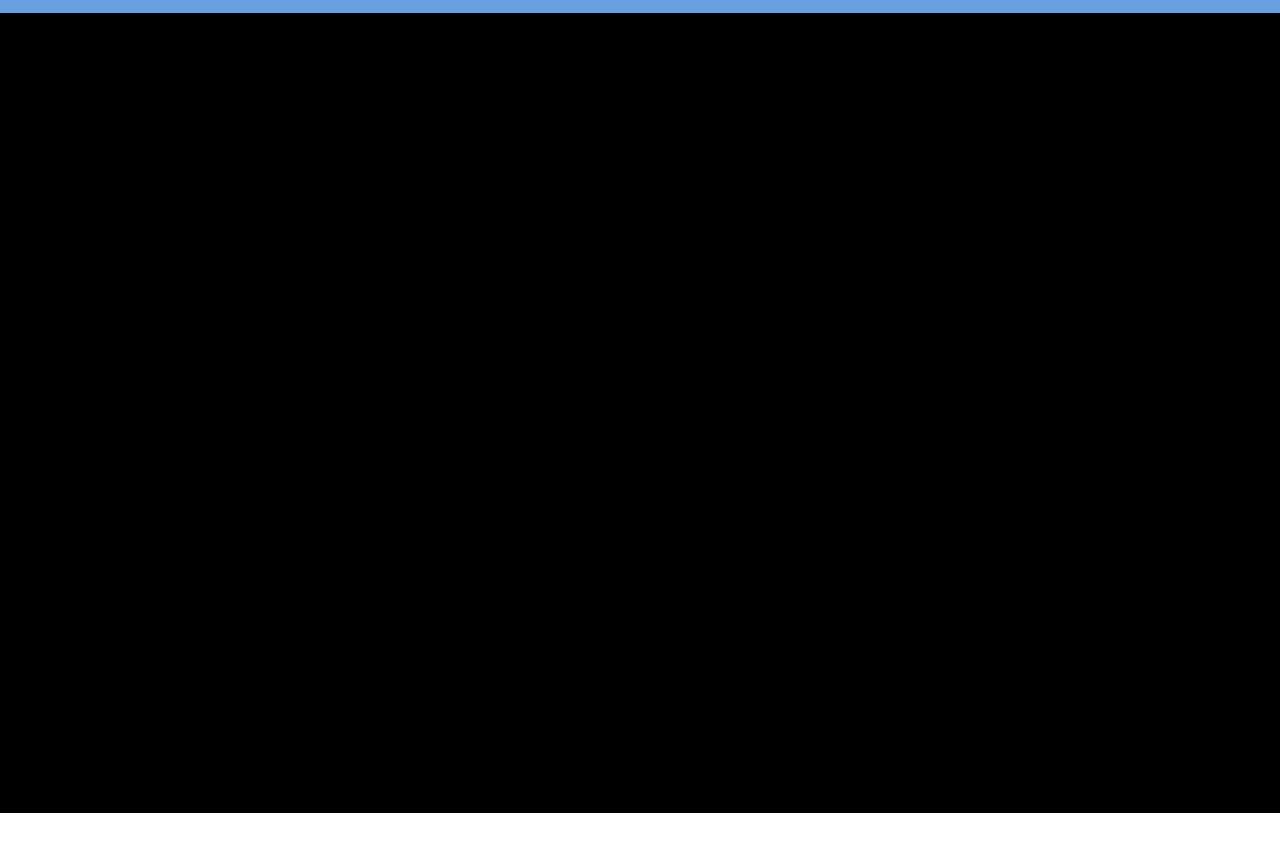
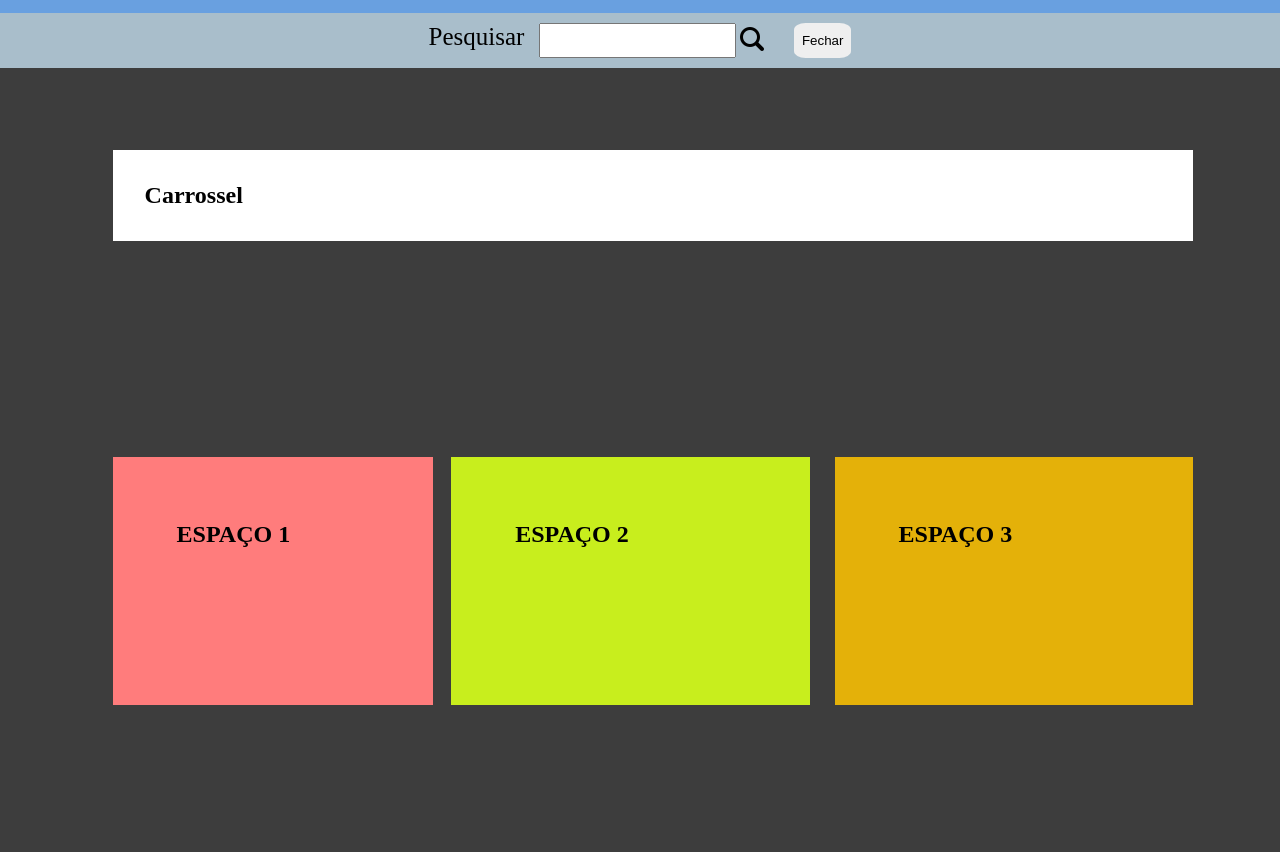
Before and after one commit to sandro-wesley/Noticias, a plain HTML site: page index.html in a window 1280 px wide. Both pictures are taken after a click on the button 1128 px from the left and 51 px from the top of the page. Shown: the part 80-932 px from the top of the page. Before the commit the page ends 893 px from the top, so only its background shows below. Drawn offline with Linux system fonts and the light colour scheme.

Commit message:
modificacoes

```diff
--- a/index.html
+++ b/index.html
@@ -48,11 +48,36 @@
     </header>
 
     <main>
-    <div class="procurar">
+        <span id="espaco"></span>
+    <div id="procurar">
         <label >Pesquisar </label>
         <input type="text" id="pesquisar"/>
+        <button type="button" id="go"><img src="Img/lupa.png" alt="Pesquisar"></button>
+
+        <!--Botão temporario para fechar div da pesquisa-->
+        <button type="button" id="fechar" onclick="fechar()">Fechar</button>
     </div>
+
+    <section id="noticias">
+        <div id="carrossel">
+            <h1>Carrossel</h1>
+        </div>
+
+        <div id="not-1">
+            <h1>ESPAÇO 1</h1>
+        </div>
+
+        <div id="not-2">
+            <h1>ESPAÇO 2</h1>
+        </div>
+
+        <div id="not-3">
+            <h1>ESPAÇO 3</h1>
+        </div>
+    </section>
     </main>
+
 </body>
+
 <script src="scrypt.js"></script>
 </html>
--- a/scrypt.js
+++ b/scrypt.js
@@ -1,7 +1,17 @@
+//Div da pesquisa só aparecer quando clicado
 function pesquisa() {
-    var caixa = document.getElementById('pesquisar')
-    var lupa = document.getElementById('lupa')
+    var caixa = document.getElementById('procurar')
 
-    lupa.addEventListener("click", pesquisa)
+    caixa.style.top  = " 0px";
+    caixa.style.display = "flex";
 
+    const buraco = document.getElementById('espaco')
+
+    buraco.style.display = "none"
 }
+
+function fechar() {
+    var caixa = document.getElementById('procurar')
+
+    caixa.style.top  = " -300px";
+}
--- a/style.css
+++ b/style.css
@@ -2,7 +2,6 @@
     margin: 0;
     padding: 0;
 }
-
 
 header{
     display: flex;
@@ -45,7 +44,6 @@ li{
     width: 150px;
     height: 40px;
     margin-top: 8px;
-
 }
 #menu,#ultimas-noticias,
 #curiosidades, #corona, #esportes,
@@ -67,24 +65,111 @@ li{
 
 
 main{
-    background-color: black;
     width: 100%;
-    height: 100vh;
+    height: 100%;
+    margin: 0;
+    background-color: #000000c2;
 }
 
-.procurar{
-    padding: 15px;
-    background-color: #ccc;
-    display: flex;
+#procurar{
+    padding: 10px;
+    background-color: rgba(209, 238, 255, 0.733);
+    display: none;
     justify-content: center;
-    display: none;
+    position: relative;
+    top: -300px;
 }
 #pesquisar{
     padding: 0.5rem;
-
 }
 
 label{
     font-size: 25px;
     padding-right: 15px;
 }
+
+#espaco{
+    background-color: transparent;
+   width: 100%;
+   padding: 0.1px;
+}
+#go{
+    background-color: transparent;
+    border: none;
+    cursor: pointer;
+}
+
+/*Botao temporario*/
+#fechar{
+
+    border: none;
+    border-radius: 20%;
+    padding: 8px;
+    margin-left: 2vw;
+    cursor: pointer;
+}
+
+
+#noticias{
+   /* background-color: #000000c2;
+*/
+    height: 100vh;
+
+    margin-left: 2%;
+
+    display: grid;
+
+    grid-template-columns: 25%;
+    grid-template-rows: 25vh;
+
+    gap: 25px;
+
+    justify-content: center;
+    align-items: center;
+}
+
+#carrossel{
+    grid-column-start: 1;
+    grid-column-end: 4;
+
+    background-color: #fff;
+
+
+    padding: 2rem;
+
+    margin-top: 5%;
+}
+
+#not-1{
+    grid-column-start: 1;
+
+    background-color: #ff7c7c;
+    width: 15vw;
+    height: 15vh;
+    padding: 5vw;
+
+
+
+}
+
+#not-2{
+    grid-column: 2;
+
+    background-color: #c8ee1d;
+    width: 18vw;
+    height: 15vh;
+    padding: 5vw;
+
+}
+
+#not-3{
+    grid-column: 3;
+
+
+    background-color: #ffc402dc;
+    width: 18vw;
+    height: 15vh;
+    padding: 5vw;
+    justify-content: center;
+
+}
```
